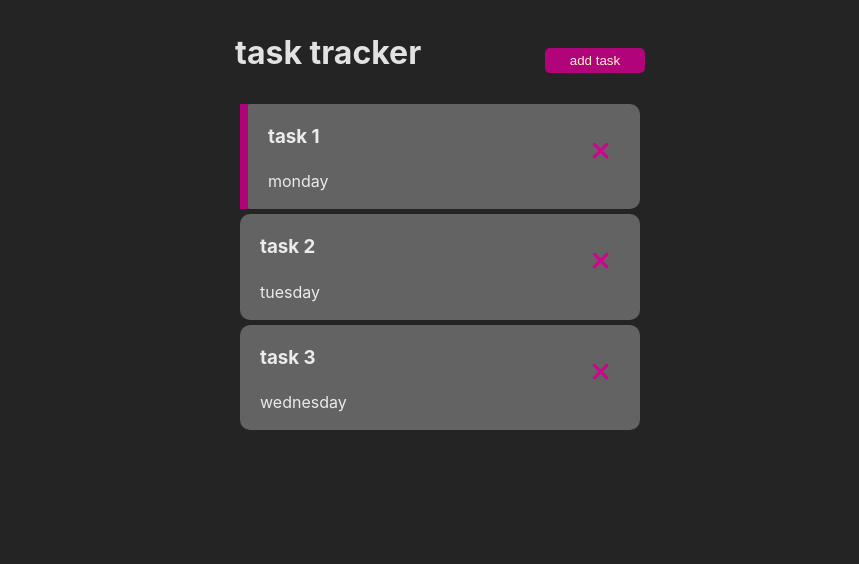
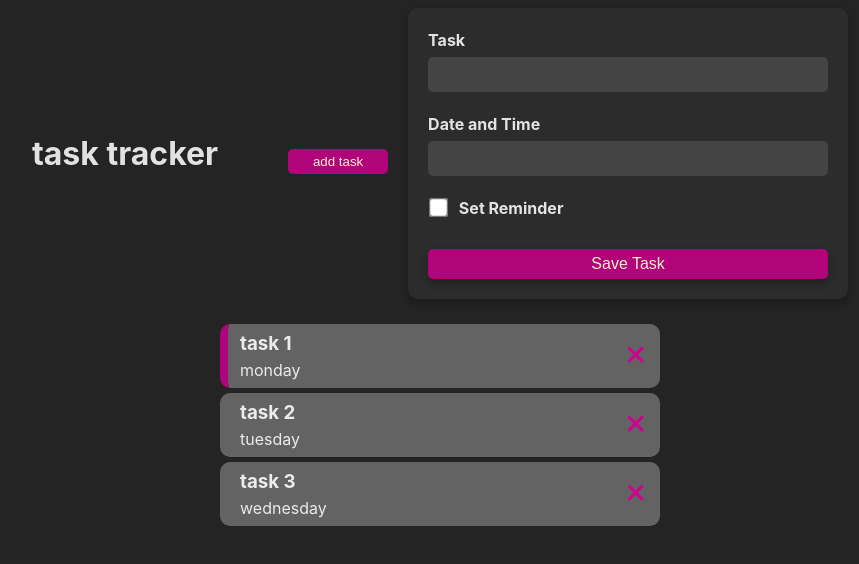
Before and after one commit to mahletm2020/task-tracker-vue, a Vue app: page / in a window 1280 px wide. Shown: the top 564 px of the page, without its empty margins (200-1059 px from the left). Built offline with nearby package versions, Linux system fonts and the light colour scheme.

Commit message:
add form

```diff
--- a/src/App.vue
+++ b/src/App.vue
@@ -1,24 +1,27 @@
 <template>
   <div class="container">
+      <Header tittle="task tracker"/>
+    <div class="form">
+     <Form/>
+     </div>
      <div class="content">
-      <Header tittle="task tracker"/>
-      <Tasks @delet-task="delettask" :tasks="tasks"/>
+      <Tasks @toggle-reminder="toggleReminder"
+      @delet-task="delettask" :tasks="tasks"/>
      </div>
 
-     <!-- <Form/> -->
   </div>
 </template>
 
 <script>
 import Header from './components/Header.vue'
-// import Form from './components/form.vue'
 import Tasks from './components/Tasks.vue'
+import Form from './components/form.vue'
 export default {
 name: 'App',
 components: {
   Header,
   Tasks,
-  // Form,
+  Form,
 },
 data(){
   return{
@@ -30,6 +33,11 @@ methods:{
     if(confirm('Are you sure?')){
       this.tasks = this.tasks.filter((task) => task.id !== id)
     }
+  },
+  toggleReminder(id){
+    this.tasks = this.tasks.map((task) =>
+    task.id === id ? {...task, reminder: !task.reminder} : task
+    )
   }
 },
 created(){
@@ -61,8 +69,11 @@ created(){
 <style>
 .container {
   display: flex;
-  flex-direction: column;
+  flex-direction: row;
+  flex-wrap: wrap;
+  justify-content: center;
   height: 26rem;
+  gap: 20px;
   align-items: center;
   border-radius: 20px;
 }
--- a/src/components/Tasks.vue
+++ b/src/components/Tasks.vue
@@ -1,6 +1,6 @@
 <template>
   <div v-for="task in tasks" :key="task.id" >
-  <Task @delet-task="$emit('delet-task', task.id)" :task="task"/>
+  <Task @toggle-reminder="$emit('toggle-reminder', task.id)" @delet-task="$emit('delet-task', task.id)" :task="task"/>
   </div>
 </template>
 
@@ -13,7 +13,8 @@ export default {
   },
   components:{
     Task,
-  }
+  },
+  emites: ['delet-task', 'toggle-reminder']
 }
 
 </script>
--- a/src/components/form.vue
+++ b/src/components/form.vue
@@ -1,13 +1,13 @@
 <template>
   <div class="form">
     <label for="task">Task</label>
-    <input type="text" id="task">
+    <input type="text" id="task"  v-model="tasks" name="tasks">
 
     <label for="datetime">Date and Time</label>
-    <input type="text" id="datetime">
+    <input type="text" id="datetime" v-model="datetime" name="datetime">
 
     <label for="reminder">
-      <input type="checkbox" id="reminder"> Set Reminder
+      <input type="checkbox" id="reminder" v-model="reminder" name="reminder"> Set Reminder
     </label>
       <br>
     <button class="save-button">Save Task</button>
@@ -16,7 +16,15 @@
 
 <script>
 export default {
-  name: 'FormComponent'
+  name: 'FormComponent',
+  data(){
+    return{
+      tasks: ' ',
+      datetime: ' ',
+      reminder: ' ',
+
+    }
+  }
 }
 </script>
 
--- a/src/components/task.vue
+++ b/src/components/task.vue
@@ -1,60 +1,61 @@
 <template>
-  <div class="min">
-    <div :class="[task.reminder ? 'reminder' : '', 'task']">
-     <h3>{{task.text}}</h3>
+  <div class="min" :class="{ reminder: task.reminder }">
+    <div id="task101" @dblclick="$emit('toggle-reminder', task.id)">
+      <h3>{{ task.text }}</h3>
       <p>{{ task.day }}</p>
     </div>
-
     <div class="icon">
       <i @click="onDelet(task.id)" class="fas fa-times"></i>
     </div>
   </div>
-
 </template>
 
 <script>
 export default {
   name: 'Task',
-props:{
+  props: {
     task: Object,
   },
-methods:{
-  onDelet(id){
-    this.$emit('delet-task', id)
+  methods: {
+    onDelet(id) {
+      this.$emit('delet-task', id);
     }
   }
 }
 </script>
 
 <style scoped>
-.min{
-  background: hsl(0, 0%, 96% ,0.3);
-  width: 25rem;
+.min {
+  background: hsl(0, 0%, 96%, 0.3);
+  width: 27rem;
+  height: 4rem;
   border-radius: 10px;
   margin: 5px;
   display: flex;
-  flex-direction: row;
-  gap: 15rem;
+  justify-content: space-between;
+  align-items: center;
   cursor: pointer;
-  justify-content: space-between;
-
-}
-.task h3, p{
-  display: flex;
-  align-items: center;
-  justify-content: space-between;
- margin-left: 20px;
-}
-.fas{
-  color: hsl(319, 97%, 41%);
-  display: flex;
-  justify-content: right;
-  margin-right: 30px;
-  margin-top: 35px;
-  font-size: 25px;
-}
-.reminder {
-  border-left: 8px solid hsl(319, 96%, 35%);
+  border-left: 8px solid transparent;
 }
 
+#task101 {
+  display: flex;
+  flex-direction: column;
+  justify-content: center;
+  flex: 1;
+}
+#task101 h3, #task101 p {
+  margin: 0;
+  margin-left: 12px;
+}
+.fas {
+  color: hsl(319, 97%, 41%);
+  font-size: 25px;
+  cursor: pointer;
+  margin-right: 15px;
+}
+
+.reminder {
+  border-left-color: hsl(319, 96%, 35%);
+}
 </style>
```
Lines whose indentation alone changed are shown as unchanged.
